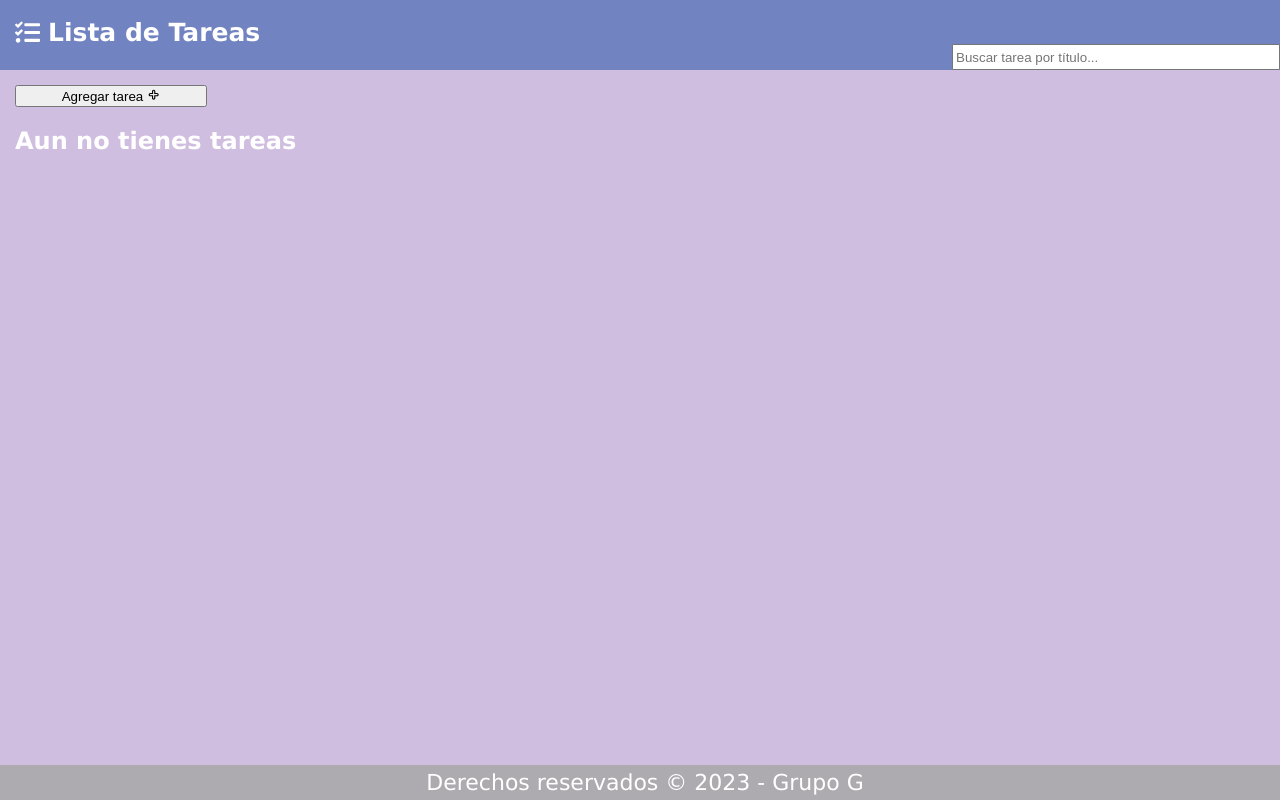
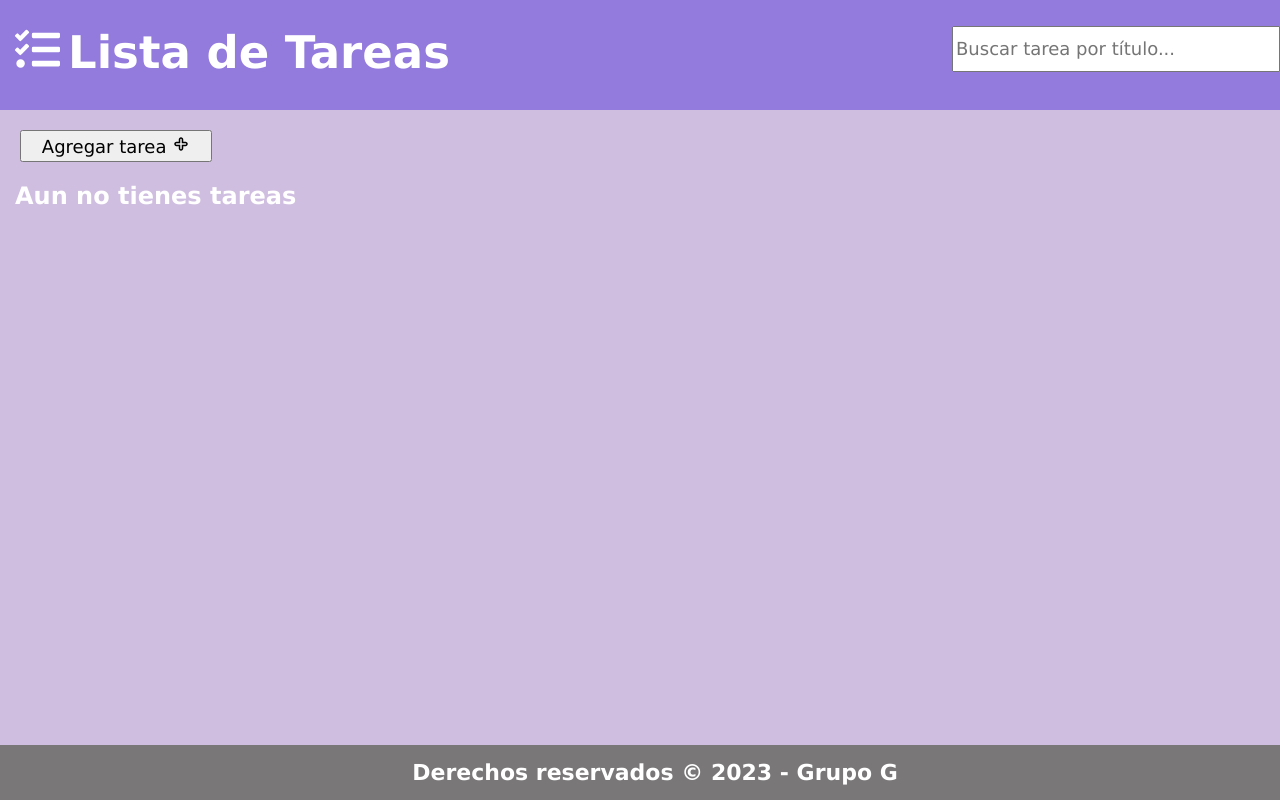
Before and after one commit to gppame/tpIntReact, a React (Create React App) app: page / in a window 1280 px wide. Shown: the top 800 px of the page. Built offline with nearby package versions, Linux system fonts and the light colour scheme.

Commit message:
ultimos retoques

```diff
--- a/src/App.css
+++ b/src/App.css
@@ -7,14 +7,17 @@
     flex-direction: column;
     min-height: 100vh;
 
-
-
 }
 
 #inputBuscarTarea {
     position: absolute;
     right: 0;
     width: 25%;
-    margin-top: 44px;
-    height: 20px;
+    margin-top: 2%;
+    height: 40px;
+    font-family:Verdana,Tahoma, sans-serif;
+    font-size: 18px;
+    font-style: normal;
+    line-height: normal;
+
 }
--- a/src/Components/Footer/Footer.css
+++ b/src/Components/Footer/Footer.css
@@ -1,6 +1,6 @@
 
 .Footer {
-    background-color: #a8a8a8db;
+    background-color: #797777;
     width: 100% ;
     margin-top:auto;
     font-family:Verdana, Tahoma, sans-serif;
@@ -9,6 +9,7 @@
     line-height: normal;
     text-align: center;
     color: #FFF;
-    padding: 5px;
+    padding: 15px;
+    font-weight: bold;
 
 }
--- a/src/Components/Header/Header.css
+++ b/src/Components/Header/Header.css
@@ -5,8 +5,8 @@
     align-items: center;
     width:100% vh;
     height:60px;
-    padding: 5px;
-    background-color: #7183C0;
+    padding: 25px;
+    background-color: #886eddd8;
     gap:8px;
     color: #FFF;
     padding-left: 15px;
@@ -15,14 +15,14 @@
 
 .header h1 {
     font-family:Verdana,Tahoma, sans-serif;
-    font-size: 25px;
+    font-size: 45px;
     font-style: normal;
     line-height: normal;
-    margin-top: 12px;
+    margin-top: 25px;
 
 }
 
 .header span {
 
-    font-size: 25px;
+    font-size: 45px;
 }
--- a/src/Components/TaskForm/TaskForm.css
+++ b/src/Components/TaskForm/TaskForm.css
@@ -1,11 +1,12 @@
 .modal-background {
 
+    color:#fff;
     position: absolute;
     top: 0;
     left:0;
     width:100%;
     height: 100%;
-    background-color: #535ca23b;
+    background-color: rgba(54, 53, 54, 0.413);
     display: flex;
     justify-content: center;
     align-items: center;}
@@ -15,8 +16,8 @@
     border-radius: 10px;
     display: flex;
     flex-direction: column;
-    background-color: #535CA2;
-    width: 25%;
+    background-color: rgba(128, 196, 255, 0.378);
+    width: 20%;
     align-items: center;}
 
 .input-container {
@@ -38,19 +39,35 @@
     width: 100%;
     justify-content: space-between;
     margin-bottom: 15px;
+    padding: 3px;
+    gap:15px;
+
+}
+.btn-container button{
+    border-radius: 10px;
+    padding: 3px;
+    width: 50%;
+    font-family:Verdana,Tahoma, sans-serif;
+    font-size: 14px;
+
 
 }
 
+.btn-container button:hover{
+    background-color: rgba(128, 196, 255, 0.683);
+}
+
 .btn-AddTask button{
-    margin-top: 15px;
-    margin-left: 15px;
+    margin-top: 20px;
+    margin-left: 20px;
+    padding: 3px;
     width: 15%;
     height: 100%;
-
+    font-family:Verdana,Tahoma, sans-serif;
+    font-size: 18px;
+    font-style: normal;
+    line-height: normal;
 }
 
 .btn-AddTask button:hover{
-    background-color: rgba(227, 11, 87, 0.323);
-
-
-}
+    background-color: rgba(227, 11, 87, 0.323);}
--- a/src/Components/TaskForm/TaskForm.jsx
+++ b/src/Components/TaskForm/TaskForm.jsx
@@ -1,5 +1,7 @@
 import React, { useState } from 'react'
 import { TiPlusOutline } from "react-icons/ti";
+import { FaCheck } from "react-icons/fa6";
+import { FcCancel } from "react-icons/fc";
 import './TaskForm.css'
 import { v4 as uuidv4 } from 'uuid';
 
@@ -42,8 +44,8 @@ return (
                                 <textarea id='description' nombre='description' ></textarea>
                             </div>
                             <div className='btn-container'>
-                                <button onClick={handleCloseModal}>Cancelar</button>
-                                <button type ='submit'>Agregar</button>
+                                <button onClick={handleCloseModal}>Cancelar <FcCancel /></button>
+                                <button type ='submit'>Agregar < FaCheck /></button>
                             </div>
                         </form>
                     </div>
--- a/src/Components/TaskItem/TaskItem.css
+++ b/src/Components/TaskItem/TaskItem.css
@@ -7,7 +7,7 @@
 
 .contenedorTaskItem{
     font-family:Verdana,Tahoma, sans-serif;
-    font-size: 14px;
+    font-size: 18px;
     font-style: normal;
     line-height: normal;
     margin: 15px;
@@ -15,7 +15,7 @@
     width: 50%;
     display: flex;
     color: #ffff;
-    background-color: rgba(137, 43, 226, 0.175);;
+    background-color: rgba(137, 43, 226, 0.175);
     align-items: center;
     border-radius: 20px;
     justify-content: center;
@@ -35,13 +35,15 @@
     display: flex;
     justify-content: center;
     margin-top: 15px;
-    padding: 5px;
+    padding: 7.5px;
     width: 100%;
     border-radius: 10px;
+    font-family:Verdana,Tahoma, sans-serif;
+    font-size: 16px;
+    font-style: normal;
+    line-height: normal;
 }
 
 .btnsCajaTaskItem button:hover{
-    background-color: rgba(227, 11, 87, 0.323);
-
-
-}
+    background-color: rgba(137, 43, 226, 0.531);
+  }
```
